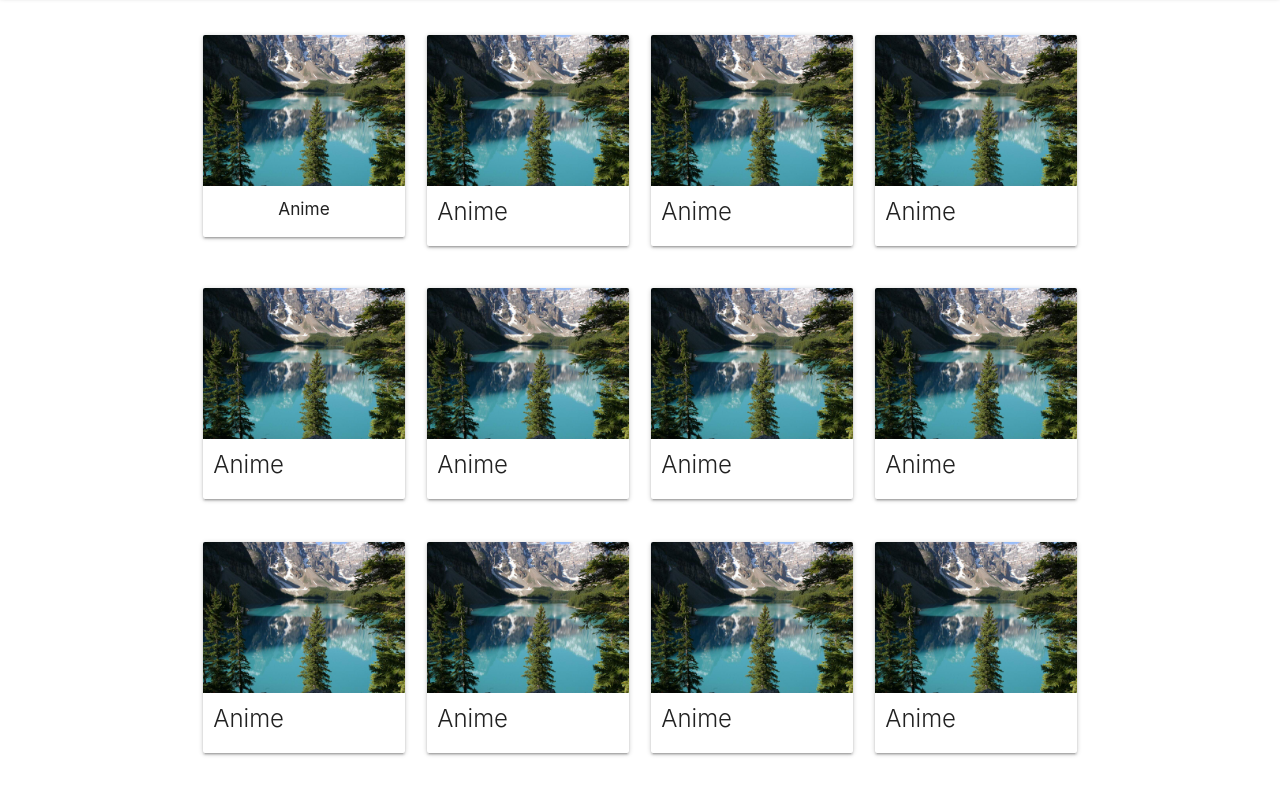
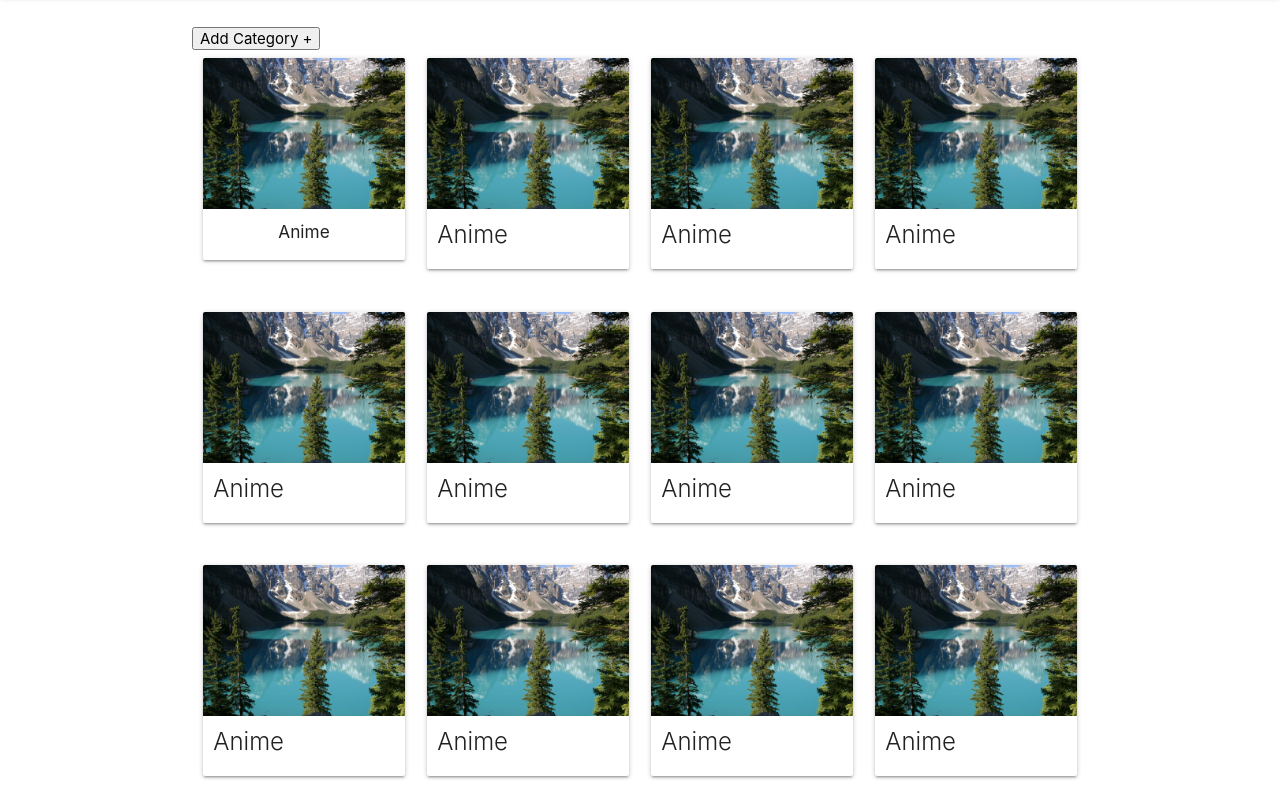
Before and after one commit to Liam191/MediaManager, an Electron app: page app/category/categoryPage.html in a window 1280 px wide. Shown: the part 67-878 px from the top of the page. Before the commit the page ends 855 px from the top, so only its background shows below. Drawn offline with nearby package versions, Linux system fonts and the light colour scheme; no server answers.

Commit message:
Add placeholder Add Category button

```diff
--- a/app/category/categoryPage.html
+++ b/app/category/categoryPage.html
@@ -35,6 +35,7 @@
     <div class="section"></div>
 
     <div id="category-container" class="container">
+        <button id="btn-add-category">Add Category +</button>
         <div class="row">
 
             <div class="col s3">
```
